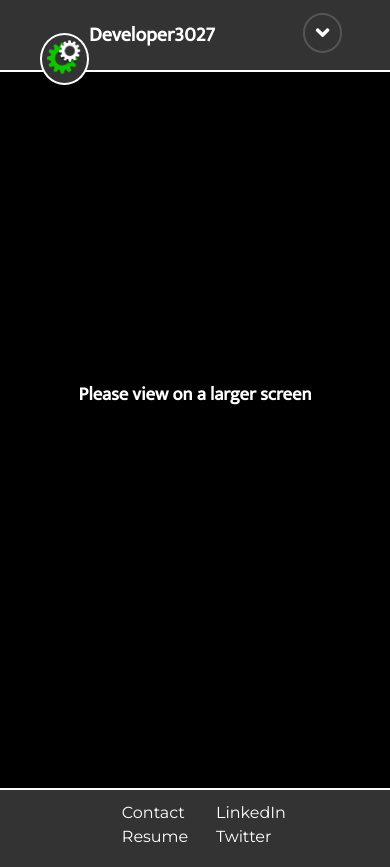
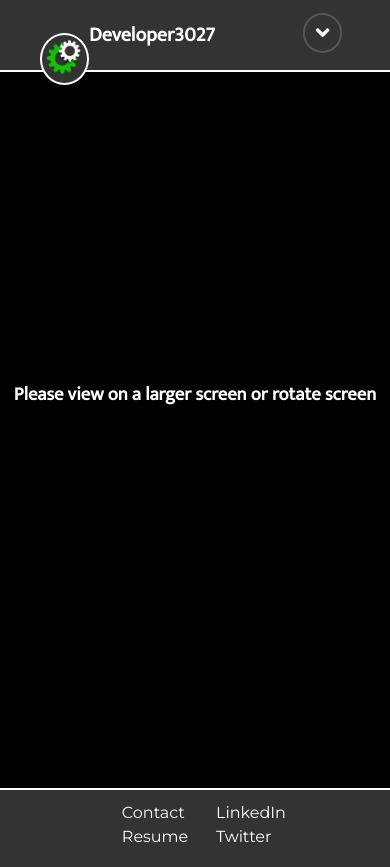
Before and after one commit to Developer3027/Portfolio, a React (Create React App) app: page /nutrasite in a window 390 px wide. Built offline with nearby package versions, Linux system fonts and the light colour scheme.

Commit message:
fixed center issue on display for tablet of nutra and hermit pages

```diff
--- a/src/components/pages/hermit/index.jsx
+++ b/src/components/pages/hermit/index.jsx
@@ -6,7 +6,7 @@ const Hermit = () => {
   return (
     <>
       <section className='hermit__small'>
-        <h1>Please view on a larger screen</h1>
+        <h1>Please view on a larger screen or rotate screen</h1>
       </section>
       <section className='hermit__container'>
         <div className='hermit__wrapper'>
--- a/src/components/pages/hermit/styles.css
+++ b/src/components/pages/hermit/styles.css
@@ -1,4 +1,7 @@
 /* css for Hermit page */
+.hermit__small {
+  display: none;
+}
 
 .hermit__container {
   margin-top: 5em;
@@ -11,6 +14,7 @@
 .hermit__wrapper {
   width: 100%;
   max-width: 900px;
+  padding: 0 1em;
 }
 
 .hermit__wrapper p {
--- a/src/components/pages/nutrasite/index.jsx
+++ b/src/components/pages/nutrasite/index.jsx
@@ -6,7 +6,7 @@ const Nutrasite = () => {
   return (
     <>
       <section className='nutra__small'>
-        <h1>Please view on a larger screen</h1>
+        <h1>Please view on a larger screen or rotate screen</h1>
       </section>
       <section className='nutra__container'>
         <div className='nutra__wrapper'>
--- a/src/components/pages/nutrasite/styles.css
+++ b/src/components/pages/nutrasite/styles.css
@@ -1,4 +1,8 @@
 /* css for Nutrasite page */
+
+.nutra__small {
+  display: none;
+}
 
 .nutra__container {
   margin-top: 5em;
@@ -11,6 +15,7 @@
 .nutra__wrapper {
   width: 100%;
   max-width: 900px;
+  padding: 0 1em;
 }
 
 .nutra__wrapper p {
```
